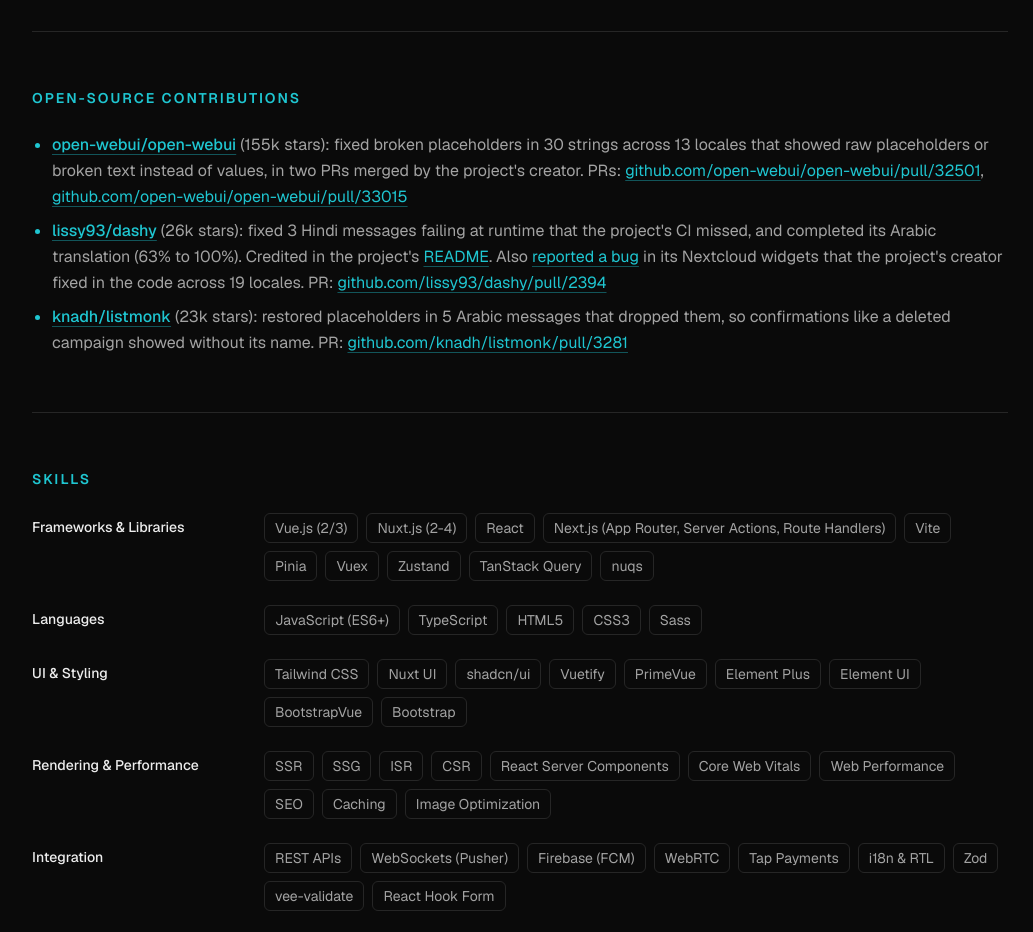
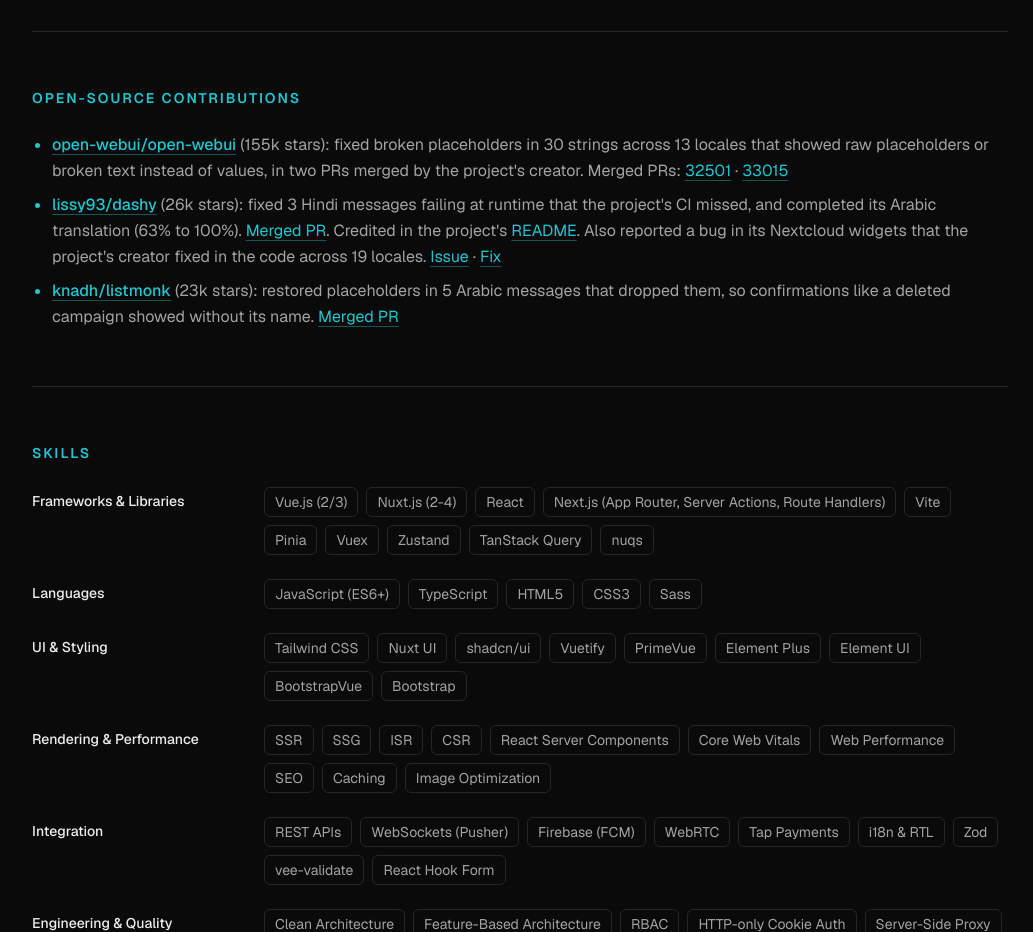
Before and after one commit to Mohamed-Almarag/almearag-portfolio, a Next.js app: page / in a window 1280 px wide. Shown: the part 3280-4212 px from the top of the page, without its empty margins (120-1153 px from the left). Built offline with nearby package versions, Linux system fonts and the light colour scheme.

Commit message:
fix: use short link labels in contributions like the GitHub README

```diff
--- a/src/components/sections/Contributions.tsx
+++ b/src/components/sections/Contributions.tsx
@@ -3,12 +3,24 @@
 import { ExternalLink } from "@/components/ui/ExternalLink";
 import { RichText, textLinkClass } from "@/components/ui/RichText";
 import { contributions } from "@/content/contributions";
+import type { Link } from "@/content/types";
+
+function LinkList({ links }: { links: Link[] }) {
+  return links.map((link, i) => (
+    <Fragment key={link.href}>
+      {i > 0 && " · "}
+      <ExternalLink href={link.href} className={textLinkClass}>
+        {link.label}
+      </ExternalLink>
+    </Fragment>
+  ));
+}
 
 export function Contributions() {
   return (
     <AppSection id="contributions">
       <ul className="list-disc space-y-2 pl-5 leading-relaxed text-muted marker:text-accent">
-        {contributions.map(({ repo, stars, summary, prs }) => (
+        {contributions.map(({ repo, stars, summary, prs, credit, report }) => (
           <li key={repo}>
             <ExternalLink
               href={`https://github.com/${repo}`}
@@ -17,16 +29,20 @@
               {repo}
             </ExternalLink>
             {` (${stars}): `}
-            <RichText value={summary} />
-            {prs.length > 1 ? " PRs: " : " PR: "}
-            {prs.map((pr, i) => (
-              <Fragment key={pr.href}>
-                {i > 0 && ", "}
-                <ExternalLink href={pr.href} className={textLinkClass}>
-                  {pr.label}
-                </ExternalLink>
-              </Fragment>
-            ))}
+            <RichText value={summary} /> {prs.length > 1 && "Merged PRs: "}
+            <LinkList links={prs} />
+            {credit && (
+              <>
+                {". "}
+                <RichText value={credit} />
+              </>
+            )}
+            {report && (
+              <>
+                {`. ${report.text} `}
+                <LinkList links={report.links} />
+              </>
+            )}
           </li>
         ))}
       </ul>
--- a/src/content/contributions.ts
+++ b/src/content/contributions.ts
@@ -8,11 +8,11 @@
       "fixed broken placeholders in 30 strings across 13 locales that showed raw placeholders or broken text instead of values, in two PRs merged by the project's creator.",
     prs: [
       {
-        label: "github.com/open-webui/open-webui/pull/32501",
+        label: "32501",
         href: "https://github.com/open-webui/open-webui/pull/32501",
       },
       {
-        label: "github.com/open-webui/open-webui/pull/33015",
+        label: "33015",
         href: "https://github.com/open-webui/open-webui/pull/33015",
       },
     ],
@@ -20,25 +20,31 @@
   {
     repo: "lissy93/dashy",
     stars: "26k stars",
-    summary: [
-      "fixed 3 Hindi messages failing at runtime that the project's CI missed, and completed its Arabic translation (63% to 100%). Credited in the project's ",
+    summary:
+      "fixed 3 Hindi messages failing at runtime that the project's CI missed, and completed its Arabic translation (63% to 100%).",
+    prs: [
+      {
+        label: "Merged PR",
+        href: "https://github.com/lissy93/dashy/pull/2394",
+      },
+    ],
+    credit: [
+      "Credited in the project's ",
       {
         label: "README",
         href: "https://github.com/lissy93/dashy#supported-languages",
       },
-      ". Also ",
-      {
-        label: "reported a bug",
-        href: "https://github.com/lissy93/dashy/issues/2410",
-      },
-      " in its Nextcloud widgets that the project's creator fixed in the code across 19 locales.",
     ],
-    prs: [
-      {
-        label: "github.com/lissy93/dashy/pull/2394",
-        href: "https://github.com/lissy93/dashy/pull/2394",
-      },
-    ],
+    report: {
+      text: "Also reported a bug in its Nextcloud widgets that the project's creator fixed in the code across 19 locales.",
+      links: [
+        {
+          label: "Issue",
+          href: "https://github.com/lissy93/dashy/issues/2410",
+        },
+        { label: "Fix", href: "https://github.com/lissy93/dashy/pull/2413" },
+      ],
+    },
   },
   {
     repo: "knadh/listmonk",
@@ -47,7 +53,7 @@
       "restored placeholders in 5 Arabic messages that dropped them, so confirmations like a deleted campaign showed without its name.",
     prs: [
       {
-        label: "github.com/knadh/listmonk/pull/3281",
+        label: "Merged PR",
         href: "https://github.com/knadh/listmonk/pull/3281",
       },
     ],
--- a/src/content/types.ts
+++ b/src/content/types.ts
@@ -26,6 +26,11 @@
   stars: string;
   summary: Highlight;
   prs: Link[];
+  credit?: Highlight;
+  report?: {
+    text: string;
+    links: Link[];
+  };
 };
 
 export type SkillGroup = {
```
Also changed, not shown: 1 other file (tests, documents, lock files or other folders).
